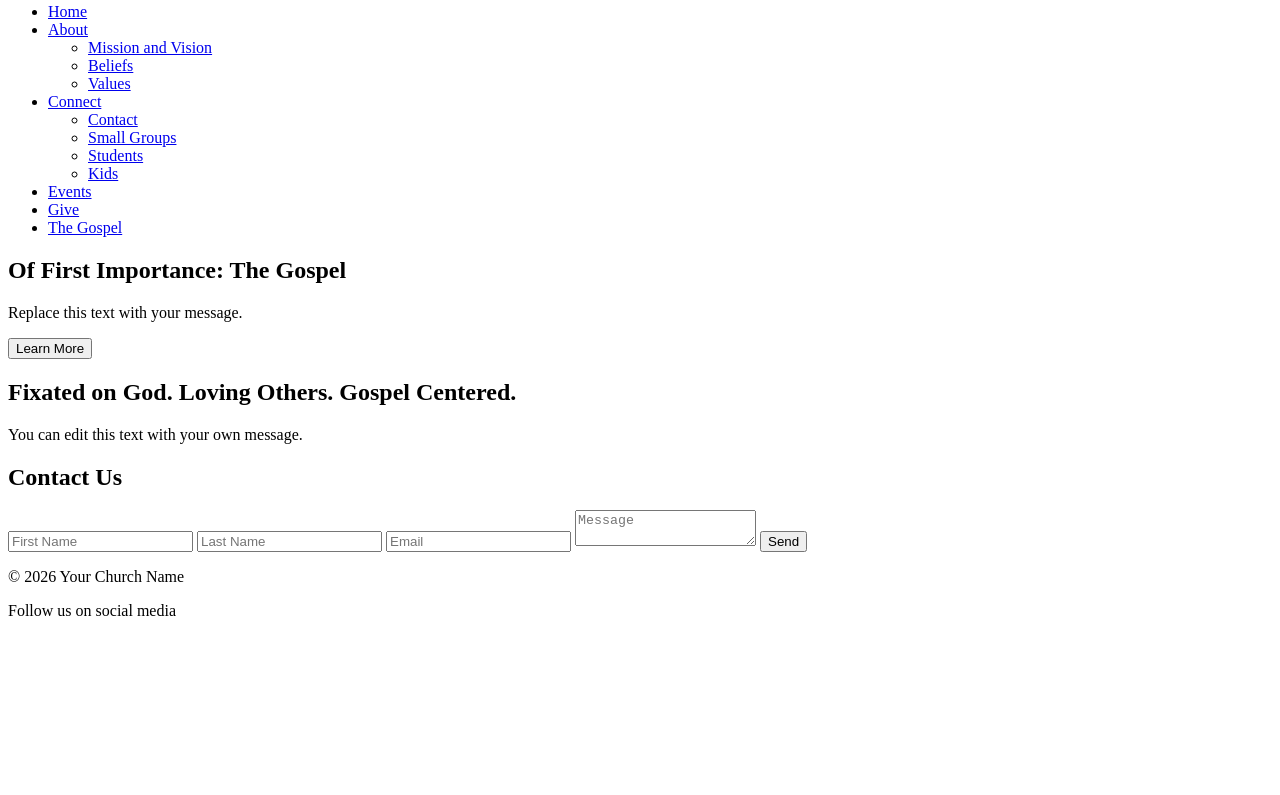
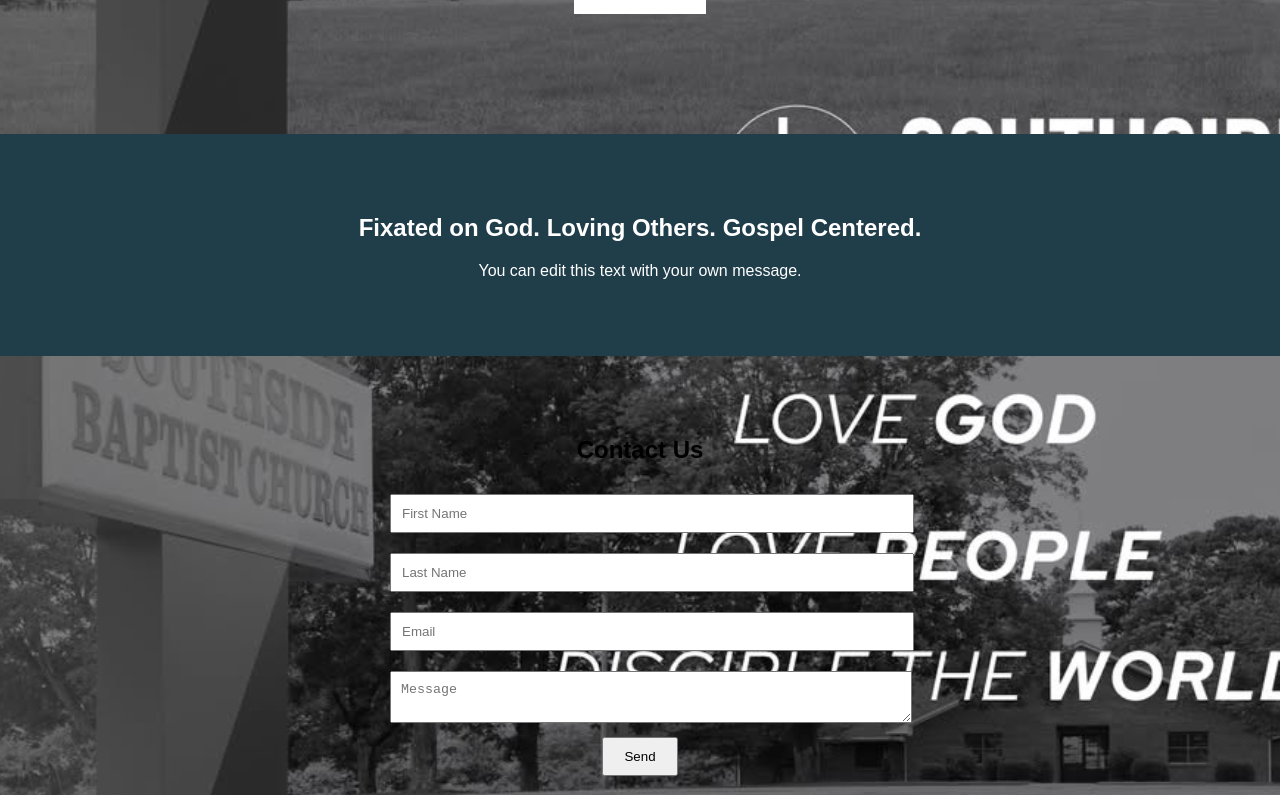
Before and after one commit to bamachaos/Southside, a plain HTML site: page index.html in a window 1280 px wide. Shown: the part 525-1320 px from the top of the page. Before the commit the page ends 1161 px from the top, so only its background shows below. Drawn offline with Linux system fonts and the light colour scheme; the site is published under a folder, as on GitHub Pages, so addresses that start at the root find nothing.

Commit message:
Update Southside pages

```diff
--- a/index.html
+++ b/index.html
@@ -2,10 +2,9 @@
 <html lang="en">
 <head>
 
-
 <meta name="viewport" content="width=device-width, initial-scale=1.0">
 <title>Southside Baptist Church</title>
-<link rel="stylesheet" href="/Southside.css">
+<link rel="stylesheet" href="./Southside.css">
 
 </head>
 
```
